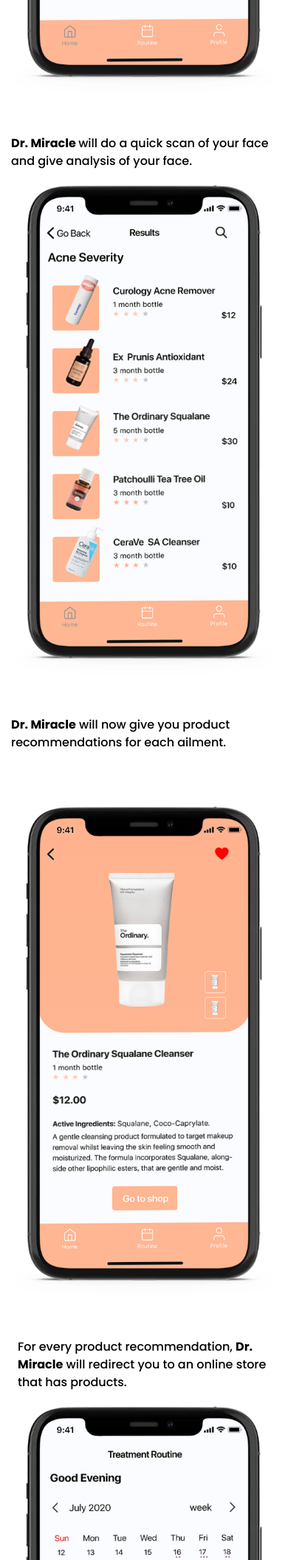
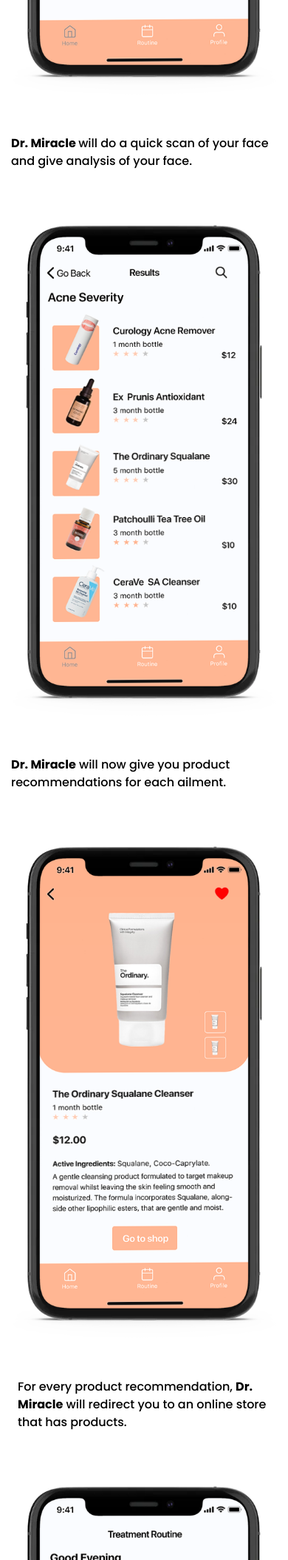
Before and after one commit to Ose-Me/Dr-Miracle, a PHP site: page / in a window 390 px wide. Shown: the part 2439-4548 px from the top of the page at 74% size. Run offline with PHP 8.4, Linux system fonts and the light colour scheme; data that the repository does not hold is empty; some libraries are stand-ins or nearby versions.

Commit message:
fix:spacing

```diff
--- a/index.php
+++ b/index.php
@@ -167,7 +167,7 @@ $conn = null;
             <div class="d-md-flex img-column column-1">
                 <img class="mockup-img hover-shadow" data-aos="fade-right" src="./assets/images/mockup2.png"
                     alt="screen2" id="mockup2" onclick="openModal();currentSlide(2)">
-                <p class="mt-md-5 pt-5 pr-md-2 pl-md-5" data-aos="fade-down"
+                <p class="mt-md-5 py-5 pr-md-2 pl-md-5" data-aos="fade-down"
      data-aos-offset="300"
      data-aos-easing="ease-in-sine"><b> Dr. Miracle </b>will do a quick scan of
                     your face and give analysis of your
@@ -177,7 +177,7 @@ $conn = null;
             <div class="d-md-flex img-column column-2">
                 <img class="mockup-img hover-shadow" data-aos="fade-up" src="./assets/images/mockup3.png" alt="screen3"
                     id="mockup3" onclick="openModal();currentSlide(3)">
-                <p class="mt-md-5 pt-5 pr-md-2 pl-md-5" data-aos="fade-left"
+                <p class="mt-md-5 py-5 pr-md-2 pl-md-5" data-aos="fade-left"
      data-aos-offset="300"
      data-aos-easing="ease-in-sine"><b>Dr. Miracle</b> will now give you product
                     recommendations for each ailment.</p>
@@ -186,7 +186,7 @@ $conn = null;
     </div>
 
     <!-- third section -->
-    <div class="container-fluid pt-5 mt-md-5">
+    <div class="container-fluid pt-md-5 mt-md-5">
         <div id="third">
             <div class="color-box-2">
             </div>
@@ -195,14 +195,14 @@ $conn = null;
             </div>
 
             <div class="d-md-flex img-column column-3">
-                <p class="mt-md-5 pt-5 pl-2 d-md-block d-none" data-aos="fade-down"
+                <p class="mt-md-5 py-5 pl-2 d-md-block d-none" data-aos="fade-down"
      data-aos-offset="300"
      data-aos-easing="ease-in-sine">For every product recommendation,
                     <b>Dr. Miracle</b> will redirect you to an online
                     store that has products.</p>
                 <img class="mockup-img hover-shadow" data-aos="fade-left" src="./assets/images/mockup4.png"
                     alt="screen2" id="mockup4" onclick="openModal();currentSlide(4)">
-                    <p class="mt-md-5 pt-5 pl-2 d-md-none d-block" data-aos="fade-down"
+                    <p class="mt-md-5 py-5 pl-2 d-md-none d-block" data-aos="fade-down"
      data-aos-offset="300"
      data-aos-easing="ease-in-sine">For every product recommendation,
                     <b>Dr. Miracle</b> will redirect you to an online
@@ -210,14 +210,14 @@ $conn = null;
             </div>
 
             <div class="d-md-flex img-column column-4">
-                <p class="mt-md-5 pt-5 pl-2 d-md-block d-none" data-aos="fade-right"
+                <p class="mt-md-5 py-5 pl-2 d-md-block d-none" data-aos="fade-right"
      data-aos-offset="300"
      data-aos-easing="ease-in-sine"><b>Dr. Miracle</b> will also track the usage
                     of every skincare product you register
                     into the App. A daily routine will be
                     designed for each product’s dosage.</p><img class="mockup-img hover-shadow" data-aos="fade-up"
                     src="./assets/images/mockup5.png" alt="screen3" id="mockup5" onclick="openModal();currentSlide(5)">
-                    <p class="mt-md-5 pt-5 pl-2 d-md-none d-block" data-aos="fade-right"
+                    <p class="mt-md-5 py-5 pl-2 d-md-none d-block" data-aos="fade-right"
      data-aos-offset="300"
      data-aos-easing="ease-in-sine"><b>Dr. Miracle</b> will also track the usage
                     of every skincare product you register
@@ -230,7 +230,7 @@ $conn = null;
     <!-- fourth section -->
     <div class="container">
         <div id="fourth">
-            <div class="pt-5 d-flex flex-md-row flex-column img-column justify-content-end align-items-center">
+            <div class="pt-md-5 d-flex flex-md-row flex-column img-column justify-content-end align-items-center">
                 <img src="./assets/images/mockup6.png" alt="screen 6" class="mockup-img hover-shadow" id="mockup6"
                     data-aos="fade-right" onclick="openModal();currentSlide(6)">
                 <p class="py-md-0 py-5"><b>Dr. Miracle</b> provides a progress report for
```
